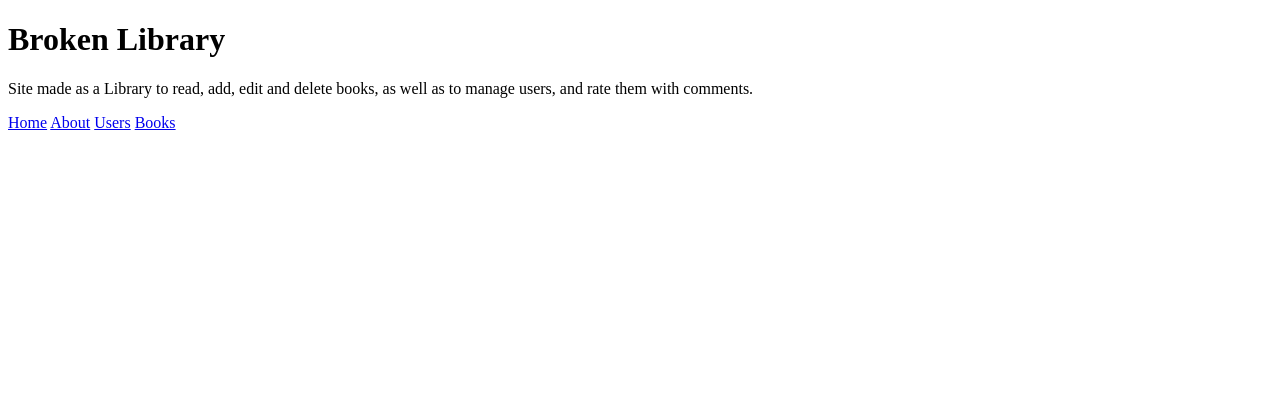
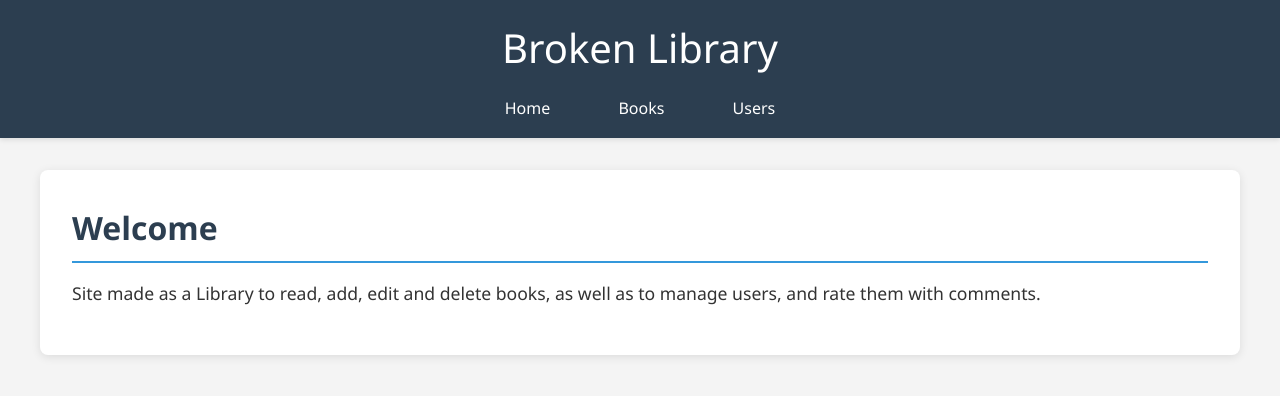
Before and after one commit to Bruno-Amaral-dev/broken-library, a website: page brokenlibrary/public/main.html in a window 1280 px wide. Drawn offline with Linux system fonts and the light colour scheme.

Commit message:
fixing css

```diff
--- a/brokenlibrary/public/main.css
+++ b/brokenlibrary/public/main.css
@@ -0,0 +1,92 @@
+/* Reset and base styles */
+* {
+    margin: 0;
+    padding: 0;
+    box-sizing: border-box;
+}
+
+body {
+    font-family: 'Segoe UI', Tahoma, Geneva, Verdana, sans-serif;
+    line-height: 1.6;
+    color: #333;
+    background-color: #f4f4f4;
+}
+
+/* Header styles */
+header {
+    background-color: #2c3e50;
+    color: white;
+    padding: 1rem 0;
+    box-shadow: 0 2px 5px rgba(0,0,0,0.1);
+}
+
+header h1 {
+    text-align: center;
+    margin-bottom: 1rem;
+    font-size: 2.5rem;
+    font-weight: 300;
+}
+
+/* Navigation styles */
+nav {
+    text-align: center;
+}
+
+nav a {
+    color: white;
+    text-decoration: none;
+    margin: 0 1rem;
+    padding: 0.5rem 1rem;
+    border-radius: 4px;
+    transition: background-color 0.3s ease;
+}
+
+nav a:hover {
+    background-color: #34495e;
+}
+
+nav a.active {
+    background-color: #3498db;
+}
+
+/* Main content styles */
+main {
+    max-width: 1200px;
+    margin: 2rem auto;
+    padding: 0 2rem;
+    background-color: white;
+    border-radius: 8px;
+    box-shadow: 0 2px 10px rgba(0,0,0,0.1);
+    padding: 2rem;
+}
+
+main h2 {
+    color: #2c3e50;
+    margin-bottom: 1rem;
+    font-size: 2rem;
+    border-bottom: 2px solid #3498db;
+    padding-bottom: 0.5rem;
+}
+
+main p {
+    margin-bottom: 1rem;
+    font-size: 1.1rem;
+}
+
+/* Responsive design */
+@media (max-width: 768px) {
+    header h1 {
+        font-size: 2rem;
+    }
+
+    nav a {
+        display: block;
+        margin: 0.5rem 0;
+        text-align: center;
+    }
+
+    main {
+        margin: 1rem;
+        padding: 1rem;
+    }
+}
--- a/brokenlibrary/public/main.html
+++ b/brokenlibrary/public/main.html
@@ -3,19 +3,22 @@
 <head>
     <meta charset="UTF-8">
     <meta name="viewport" content="width=device-width, initial-scale=1.0">
-    <title>Broken Library</title>
+    <title>Home - Broken Library</title>
     <link rel="stylesheet" href="main.css">
-
 </head>
 <body>
-    <h1>Broken Library</h1>
-    <p id="main"></p>
+    <header>
+        <h1>Broken Library</h1>
+        <nav>
+            <a href="/">Home</a>
+            <a href="/books">Books</a>
+            <a href="/users">Users</a>
+        </nav>
+    </header>
+    <main>
+        <h2>Welcome</h2>
+        <p id="main"></p>
+    </main>
     <script src="main.js"></script>
-    <nav>
-        <a href="/main">Home</a>
-        <a href="/about">About</a>
-        <a href="/users">Users</a>
-        <a href="/books">Books</a>
-    </nav>
 </body>
 </html>
--- a/brokenlibrary/public/main.js
+++ b/brokenlibrary/public/main.js
@@ -1,3 +1,4 @@
-alert('john')
-
-document.getElementById('main').innerHTML = '<p>Site made as a Library to read, add, edit and delete books, as well as to manage users, and rate them with comments.</p>'
+document.addEventListener('DOMContentLoaded', function() {
+    const mainElement = document.getElementById('main');
+    mainElement.innerHTML = '<p>Site made as a Library to read, add, edit and delete books, as well as to manage users, and rate them with comments.</p>';
+});
```
Also changed, not shown: brokenlibrary/public/books.html (+14 -2 lines), brokenlibrary/public/users.html (+14 -2 lines), brokenlibrary/routes/books.js (added, +9 -0 lines), brokenlibrary/routes/main.js (added, +9 -0 lines), brokenlibrary/routes/users.js (added, +9 -0 lines), brokenlibrary/server.js (+14 -14 lines).
